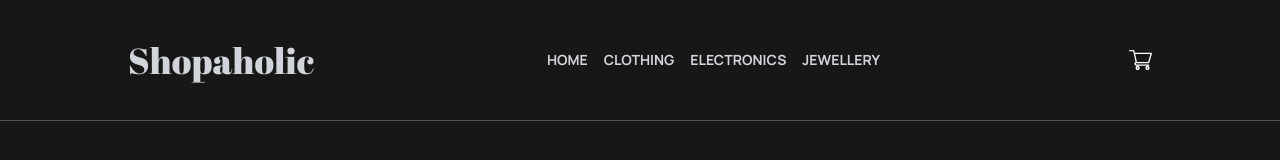
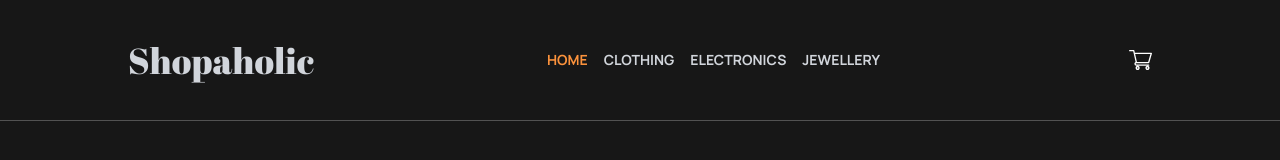
Before and after one commit to Jriera/e-commerce, an Angular app: page / in a window 1280 px wide. Shown: the top 160 px of the page. Built offline with nearby package versions, Linux system fonts and the light colour scheme.

Commit message:
fix: Add exact route for active reouterlink at home menu

```diff
--- a/src/app/components/nav/nav.component.html
+++ b/src/app/components/nav/nav.component.html
@@ -1,7 +1,7 @@
 <nav>
     <div class="logo">Shopaholic</div>
     <div class="menus">
-        <div>Home</div>
+        <div routerLink="" routerLinkActive="active" [routerLinkActiveOptions]="{exact:true}" (click)="getCategory()">Home</div>
         <div routerLink="/clothing" routerLinkActive="active" (click)="expander();getCategory()">Clothing</div>
         <div  routerLink="/electronics" routerLinkActive="active" (click)="expander();getCategory()">Electronics</div>
         <div routerLink="/jewelery" routerLinkActive="active" (click)="expander();getCategory()">Jewellery</div>
```
